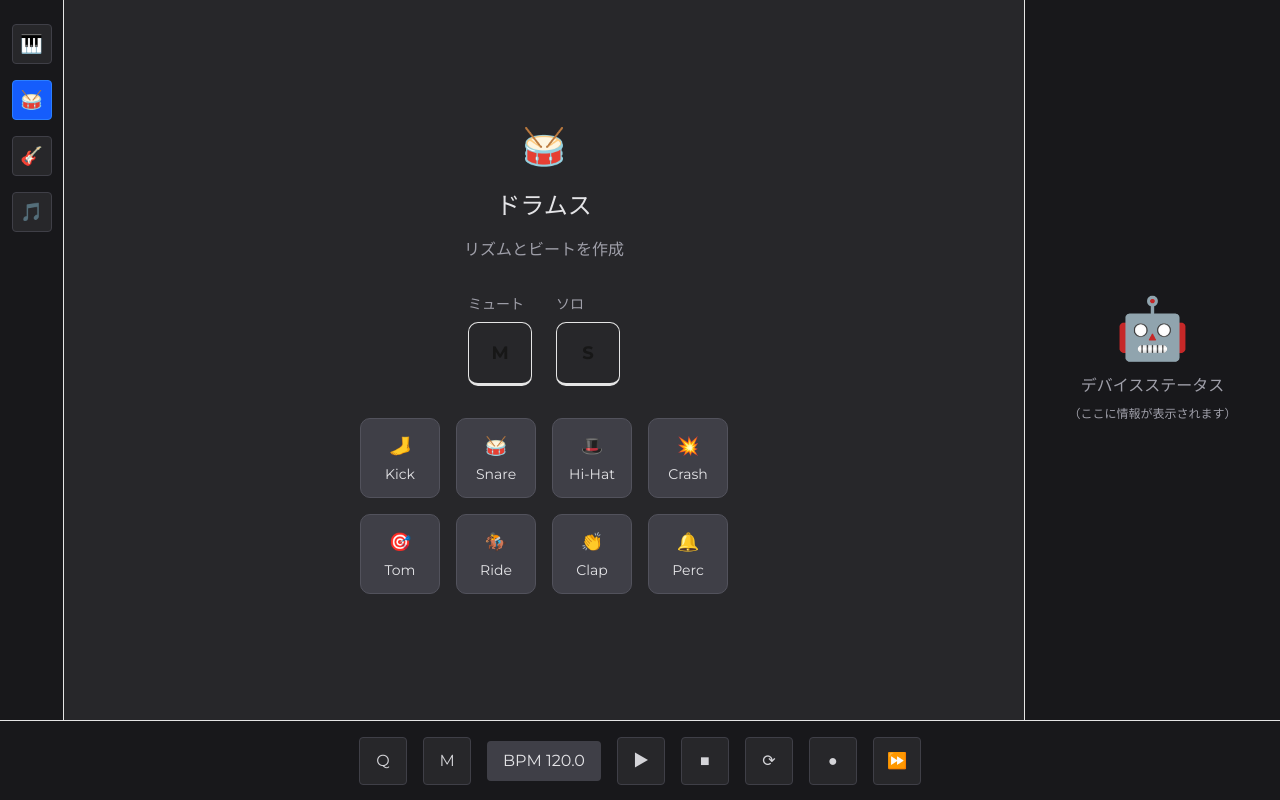
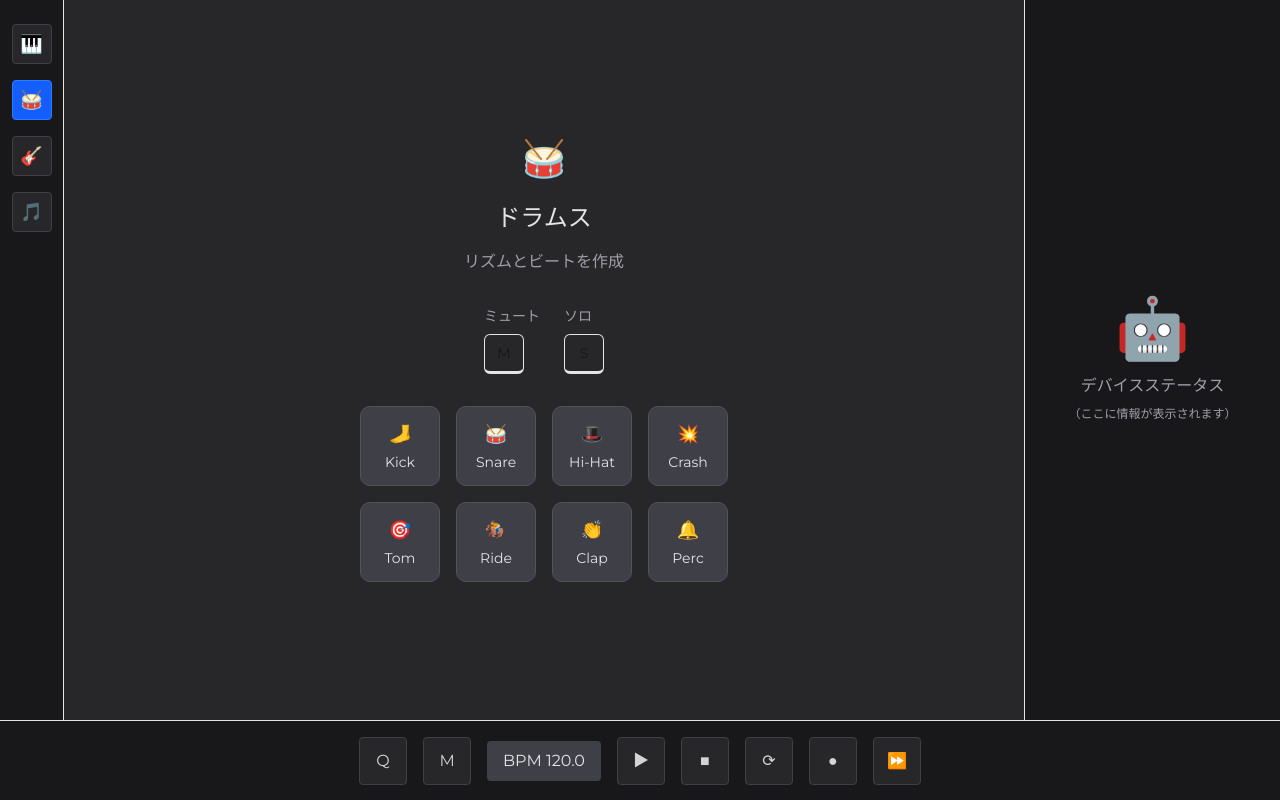
Before and after one commit to Weareable/Synthevery_Syntheditor, a Next.js app in the folder syntheditor/: page /player/drums in a window 1280 px wide. Built offline with nearby package versions, Linux system fonts and the light colour scheme.

Commit message:
change import

```diff
--- a/syntheditor/app/(main)/player/drums/page.tsx
+++ b/syntheditor/app/(main)/player/drums/page.tsx
@@ -1,6 +1,6 @@
 'use client'
 import React from 'react'
-import { ToggleButton } from '@/components/ui/ToggleButton'
+import { ToggleButton } from '@/components/ui/toggle-button'
 
 export default function DrumsPage() {
     return (
--- a/syntheditor/app/(main)/player/synthesizer/page.tsx
+++ b/syntheditor/app/(main)/player/synthesizer/page.tsx
@@ -1,6 +1,6 @@
 'use client'
 import React from 'react'
-import { ToggleButton } from '@/components/ui/ToggleButton'
+import { ToggleButton } from '@/components/ui/toggle-button'
 
 export default function SynthesizerPage() {
     return (
--- a/syntheditor/components/ui/ToggleButton.tsx
+++ /dev/null
@@ -1,36 +0,0 @@
-'use client'
-import React, { useState } from 'react'
-
-interface ToggleButtonProps {
-    label?: string;
-    defaultActive?: boolean;
-    onToggle?: (isActive: boolean) => void;
-    className?: string;
-}
-
-export function ToggleButton({
-    label = 'M',
-    defaultActive = false,
-    onToggle,
-    className = ''
-}: ToggleButtonProps) {
-    const [isActive, setIsActive] = useState(defaultActive)
-
-    const handleToggle = () => {
-        const newState = !isActive
-        setIsActive(newState)
-        onToggle?.(newState)
-    }
-
-    return (
-        <button
-            onClick={handleToggle}
-            className={`w-16 h-16 rounded-lg border-1 flex items-center justify-center font-bold text-lg transition-all duration-200 ${isActive
-                ? 'bg-transparent text-primary-foreground border-primary border-t-3'
-                : 'bg-transparent text-secondary-foreground border-border hover:bg-accent hover:text-accent-foreground border-b-3'
-                } ${className}`}
-        >
-            {label}
-        </button>
-    )
-}
--- /dev/null
+++ b/syntheditor/components/ui/toggle-button.tsx
@@ -0,0 +1,66 @@
+'use client'
+import React, { useState } from 'react'
+import { cva, type VariantProps } from "class-variance-authority"
+import { cn } from "@/lib/utils"
+
+const toggleButtonVariants = cva(
+    "w-10 h-10 rounded-sm border-1 flex items-center justify-center text-sm transition-all duration-200",
+    {
+        variants: {
+            variant: {
+                default: "bg-transparent text-secondary-foreground border-border hover:bg-accent hover:text-accent-foreground border-b-3",
+                active: "bg-transparent text-primary-foreground border-primary border-t-3",
+            },
+            size: {
+                default: "w-10 h-10",
+                sm: "w-8 h-8 text-xs",
+                lg: "w-12 h-12 text-base",
+            },
+        },
+        defaultVariants: {
+            variant: "default",
+            size: "default",
+        },
+    }
+)
+
+interface ToggleButtonProps extends VariantProps<typeof toggleButtonVariants> {
+    label?: string;
+    defaultActive?: boolean;
+    onToggle?: (isActive: boolean) => void;
+    className?: string;
+}
+
+export function ToggleButton({
+    label = 'M',
+    defaultActive = false,
+    onToggle,
+    className = '',
+    variant,
+    size,
+    ...props
+}: ToggleButtonProps) {
+    const [isActive, setIsActive] = useState(defaultActive)
+
+    const handleToggle = () => {
+        const newState = !isActive
+        setIsActive(newState)
+        onToggle?.(newState)
+    }
+
+    return (
+        <button
+            onClick={handleToggle}
+            className={cn(
+                toggleButtonVariants({
+                    variant: isActive ? "active" : "default",
+                    size,
+                    className
+                })
+            )}
+            {...props}
+        >
+            {label}
+        </button>
+    )
+}
```
